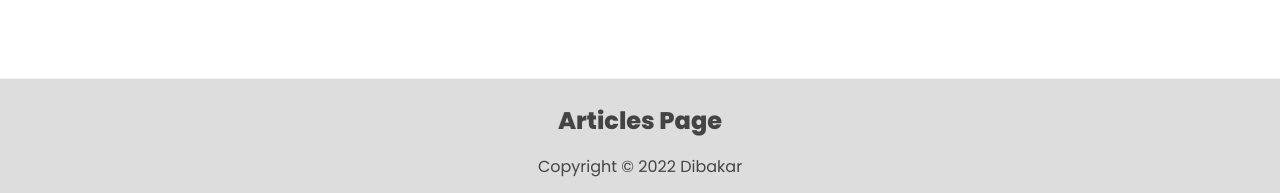
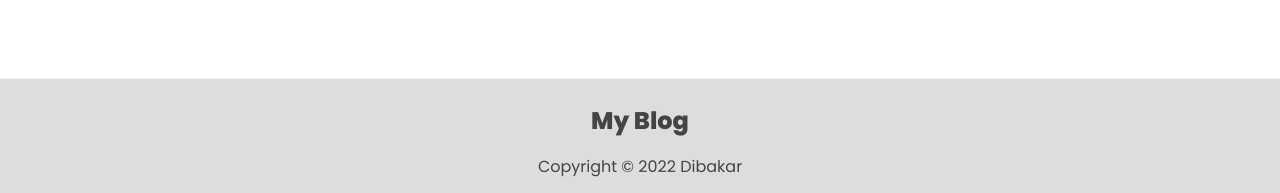
Before and after one commit to pesto-students/p6-arqam-dibakar95, a plain HTML site: page Week-2/Exercise-2.2/index.html in a window 1280 px wide. Shown: the part 1668-1861 px from the top of the page. Drawn offline with Linux system fonts and the light colour scheme.

Commit message:
Update index.html

```diff
--- a/Week-2/Exercise-2.2/index.html
+++ b/Week-2/Exercise-2.2/index.html
@@ -74,7 +74,7 @@
       </div>
     </section>
     <footer>
-      <h2>Articles Page</h2>
+      <h2>My Blog</h2>
       <p>Copyright © 2022 Dibakar</p>
     </footer>
     <div class="form-container">
```
